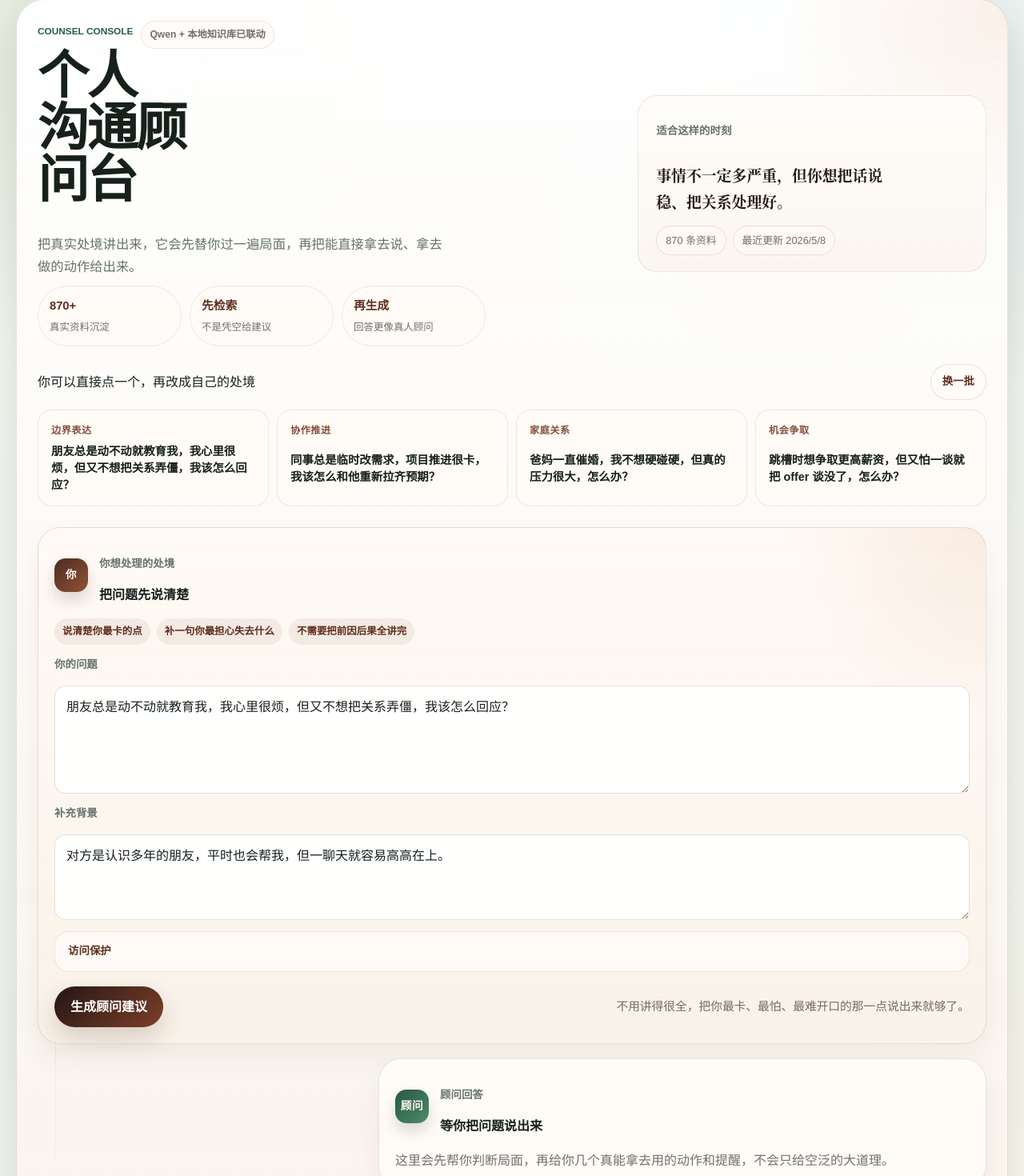
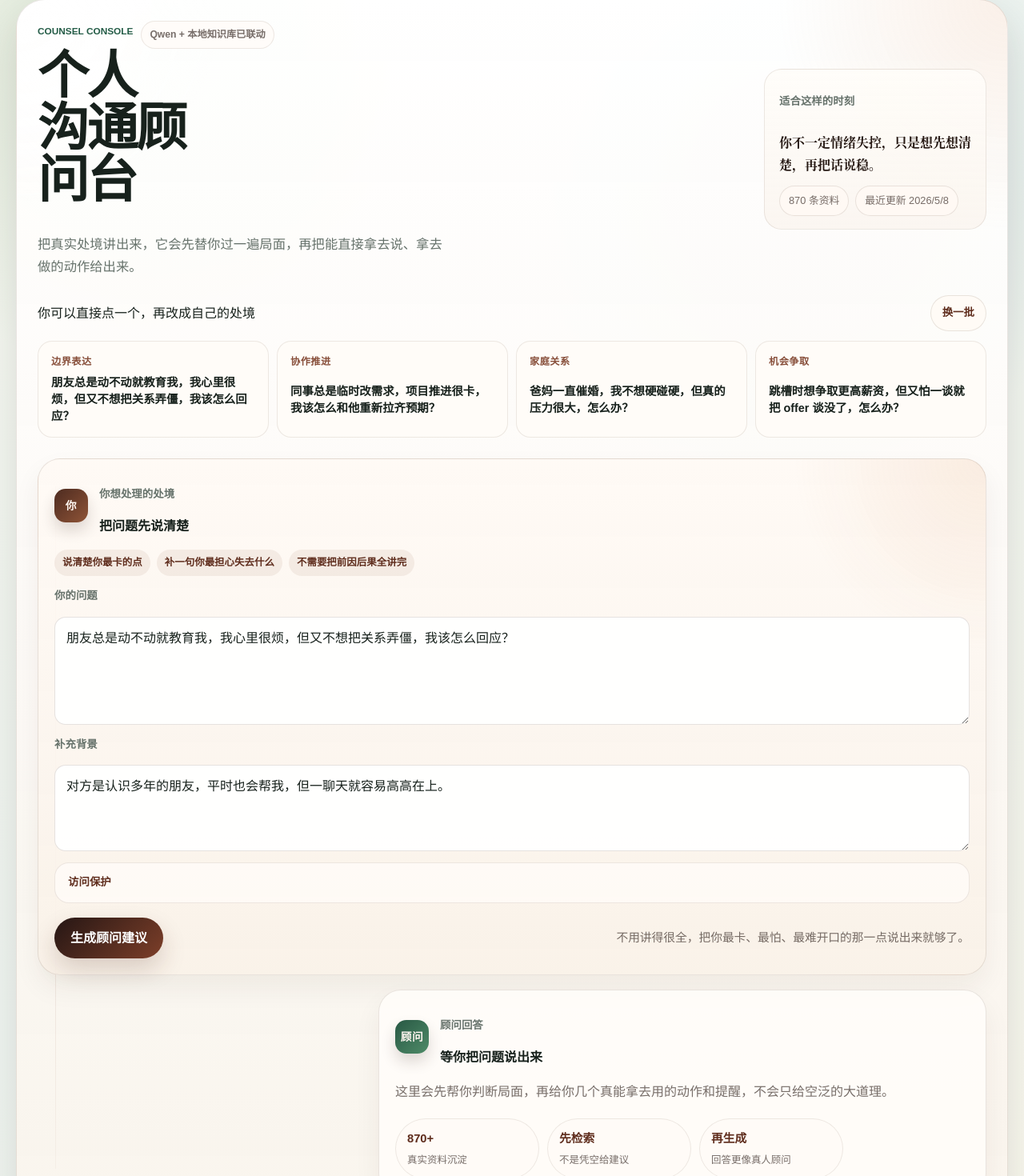
Before and after one commit to cdycdy666/my_project, a Next.js app in the folder personal-ai-website/: page /tools/wisdom-advisor in a window 1280 px wide. Shown: the part 74-1544 px from the top of the page at 80% size. Built offline with nearby package versions, Linux system fonts and the light colour scheme.

Commit message:
Move advisor proof below the conversation

```diff
--- a/personal-ai-website/app/globals.css
+++ b/personal-ai-website/app/globals.css
@@ -739,20 +739,22 @@ h3 {
 
 .wisdom-hero-aside {
   display: grid;
-  gap: 14px;
+  gap: 12px;
   align-self: center;
-  padding: 20px 22px;
+  max-width: 340px;
+  justify-self: end;
+  padding: 16px 18px;
   border: 1px solid rgba(79, 50, 36, 0.1);
-  border-radius: 24px;
-  background: linear-gradient(180deg, rgba(255, 253, 249, 0.94), rgba(250, 244, 238, 0.88));
+  border-radius: 22px;
+  background: linear-gradient(180deg, rgba(255, 253, 249, 0.9), rgba(250, 244, 238, 0.82));
 }
 
 .wisdom-hero-aside strong {
-  max-width: 20rem;
+  max-width: 15rem;
   color: var(--wisdom-ink);
   font-family: "Songti SC", STSong, "Noto Serif CJK SC", serif;
-  font-size: 1.18rem;
-  line-height: 1.7;
+  font-size: 1rem;
+  line-height: 1.75;
   font-weight: 700;
 }
 
@@ -760,6 +762,10 @@ h3 {
   display: flex;
   flex-wrap: wrap;
   gap: 10px;
+}
+
+.wisdom-proof-strip-late {
+  padding-top: 4px;
 }
 
 .wisdom-proof-strip article {
@@ -1518,6 +1524,11 @@ h3 {
     grid-template-columns: 1fr;
   }
 
+  .wisdom-hero-aside {
+    max-width: none;
+    justify-self: start;
+  }
+
   .chat-bubble-advisor,
   .chat-bubble-placeholder {
     width: 100%;
--- a/personal-ai-website/components/WisdomAdvisorStudio.tsx
+++ b/personal-ai-website/components/WisdomAdvisorStudio.tsx
@@ -288,24 +288,10 @@ export function WisdomAdvisorStudio() {
             </div>
             <h1>个人沟通顾问台</h1>
             <p className="tool-intro">把真实处境讲出来，它会先替你过一遍局面，再把能直接拿去说、拿去做的动作给出来。</p>
-            <section className="wisdom-proof-strip" aria-label="顾问能力概览">
-              <article>
-                <strong>{library?.totalSources ?? "--"}+</strong>
-                <span>真实资料沉淀</span>
-              </article>
-              <article>
-                <strong>先检索</strong>
-                <span>不是凭空给建议</span>
-              </article>
-              <article>
-                <strong>再生成</strong>
-                <span>回答更像真人顾问</span>
-              </article>
-            </section>
           </div>
           <aside className="wisdom-hero-aside">
             <p className="micro-label">适合这样的时刻</p>
-            <strong>事情不一定多严重，但你想把话说稳、把关系处理好。</strong>
+            <strong>你不一定情绪失控，只是想先想清楚，再把话说稳。</strong>
             <div className="wisdom-inline-meta">
               <span>{library?.totalSources ?? "--"} 条资料</span>
               <span>最近更新 {latestSourceDate}</span>
@@ -518,6 +504,21 @@ export function WisdomAdvisorStudio() {
                   </article>
                 </div>
               </details>
+
+              <section className="wisdom-proof-strip wisdom-proof-strip-late" aria-label="顾问能力概览">
+                <article>
+                  <strong>{library?.totalSources ?? "--"}+</strong>
+                  <span>真实资料沉淀</span>
+                </article>
+                <article>
+                  <strong>先检索</strong>
+                  <span>不是凭空给建议</span>
+                </article>
+                <article>
+                  <strong>再生成</strong>
+                  <span>回答更像真人顾问</span>
+                </article>
+              </section>
             </article>
           ) : (
             <article className="chat-bubble chat-bubble-placeholder">
@@ -529,6 +530,20 @@ export function WisdomAdvisorStudio() {
                 </div>
               </div>
               <p className="chat-placeholder-copy">这里会先帮你判断局面，再给你几个真能拿去用的动作和提醒，不会只给空泛的大道理。</p>
+              <section className="wisdom-proof-strip wisdom-proof-strip-late" aria-label="顾问能力概览">
+                <article>
+                  <strong>{library?.totalSources ?? "--"}+</strong>
+                  <span>真实资料沉淀</span>
+                </article>
+                <article>
+                  <strong>先检索</strong>
+                  <span>不是凭空给建议</span>
+                </article>
+                <article>
+                  <strong>再生成</strong>
+                  <span>回答更像真人顾问</span>
+                </article>
+              </section>
             </article>
           )}
         </section>
```
